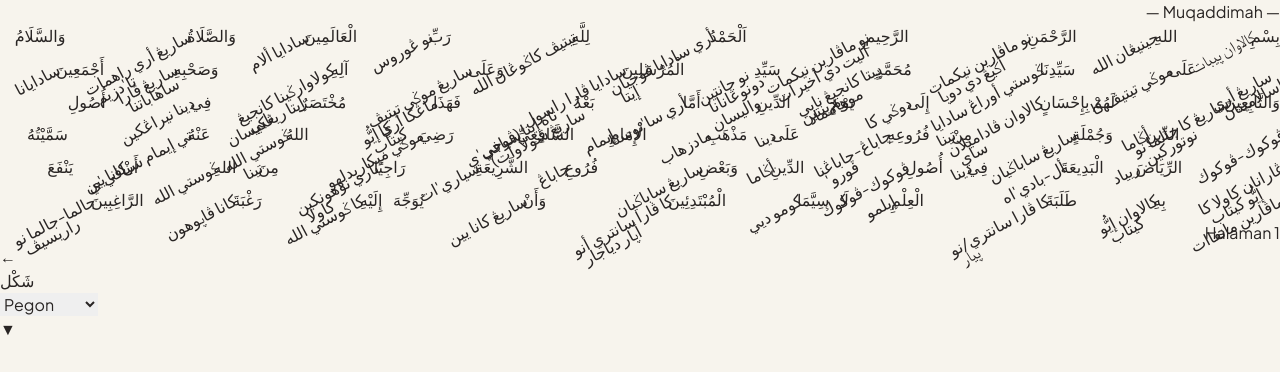
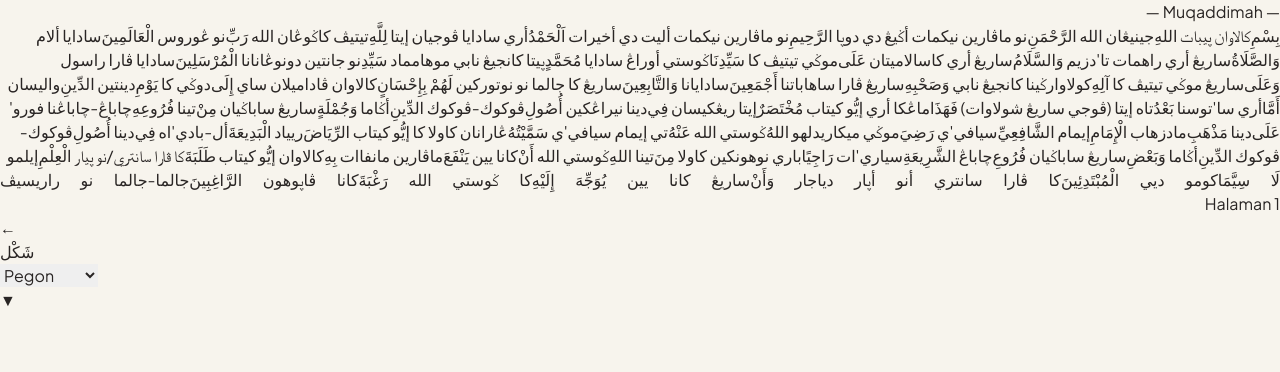
Before and after one commit to huonline/riyadul-badi-ah, a React (Vite) app: page / in a window 1280 px wide. Both pictures are taken after a click on the button "Mulai Membaca Bab 1". Shown: the top 372 px of the page. Built offline with nearby package versions, Linux system fonts and the light colour scheme.

Commit message:
Refactor text handling and remove splitLugot function
Removed the splitLugot function and adjusted related code for displaying text. Updated styles and structure for better readability.

```diff
--- a/src/app.jsx
+++ b/src/app.jsx
@@ -1,29 +1,6 @@
 import React, { useState } from 'react';
 import { dummyKitab } from './dataRiyad.js';
 import { latinToPegon, removeHarakat } from './utils/transliterasi';
-
-function splitLugot(text, maxChars = 18) {
-  const words = text.trim().split(/\s+/).filter(Boolean);
-  if (words.length === 0) return [''];
-
-  const lines = [];
-  let current = '';
-
-  for (const word of words) {
-    const candidate = current ? `${current} ${word}` : word;
-
-    if (candidate.length <= maxChars) {
-      current = candidate;
-    } else {
-      if (current) lines.push(current);
-      current = word;
-    }
-  }
-
-  if (current) lines.push(current);
-
-  return lines;
-}
 
 export default function App() {
   const [currentView, setCurrentView] = useState('home'); // 'home' | 'reader'
@@ -126,16 +103,7 @@ export default function App() {
             </div>
 
             <div
-              className="
-                w-full
-                text-justify
-                text-stone-950
-                font-arabic
-                text-4xl
-                leading-[6rem]
-                tracking-tight
-                select-all
-              "
+              className="w-full text-justify text-stone-950 font-arabic text-4xl leading-[6.5rem] tracking-tight select-all"
               style={{
                 textAlignLast: 'justify',
                 textJustify: 'distribute'
@@ -148,61 +116,33 @@ export default function App() {
                 if (lugotMode === 'latin') displayLugot = item.lugot;
                 if (lugotMode === 'pegon') displayLugot = latinToPegon(item.lugot);
 
-                const lugotLines = splitLugot(displayLugot, 18);
-
                 return (
                   <React.Fragment key={index}>
-                    <span className="relative inline-block">
+                    <span className="relative inline">
                       {/* Teks Arab Matan diamankan di z-10 agar selalu di atas */}
                       <span className="relative z-10">{kataMatan}</span>
 
-                      {/* AREA LUGOT */}
+                      {/* AREA LUGOT: Dikunci permanen Rata Kanan dan Arah RTL */}
                       {lugotMode !== 'hide' && (
                         <span
                           className="absolute pointer-events-none z-0"
                           style={{
-                            top: '38px',
+                            top: '48px',
                             right: '0',
                             transform: 'rotate(-28deg)',
                             transformOrigin: 'top right',
-                            display: 'inline-flex',
-                            flexDirection: 'column',
-                            alignItems: 'flex-end',
-                            width: 'max-content',
-                            overflow: 'visible',
-                            direction: lugotMode === 'pegon' ? 'rtl' : 'ltr',
-                            lineHeight: '0.9rem'
+                            width: '90px',
+                            textAlign: 'right', // Permanen rata kanan
+                            textAlignLast: 'auto',
+                            textJustify: 'auto',
+                            direction: 'rtl' // Permanen paksa baris baru jatuh ke kiri
                           }}
                         >
                           <span
-                            className="
-                              text-[10px]
-                              leading-[0.9rem]
-                              font-semibold
-                              text-amber-950
-                            "
-                            style={{
-                              display: 'inline-flex',
-                              flexDirection: 'column',
-                              alignItems: 'flex-end',
-                              width: 'max-content'
-                            }}
+                            className="inline-block text-[10px] leading-[1.2rem] text-amber-950 font-semibold whitespace-normal break-words bg-[#fffdf9]/95 px-1 py-0.5 rounded shadow-sm border border-stone-200/50 text-right"
+                            dir="rtl"
                           >
-                            {lugotLines.map((line, i) => (
-                              <span
-                                key={i}
-                                style={{
-                                  display: 'block',
-                                  width: 'max-content',
-                                  whiteSpace: 'nowrap',
-                                  marginInlineEnd: `${i * 6}px`,
-                                  marginTop: i === 0 ? '0' : '-1px',
-                                  textAlign: lugotMode === 'pegon' ? 'right' : 'left'
-                                }}
-                              >
-                                {line}
-                              </span>
-                            ))}
+                            {displayLugot}
                           </span>
                         </span>
                       )}
```
